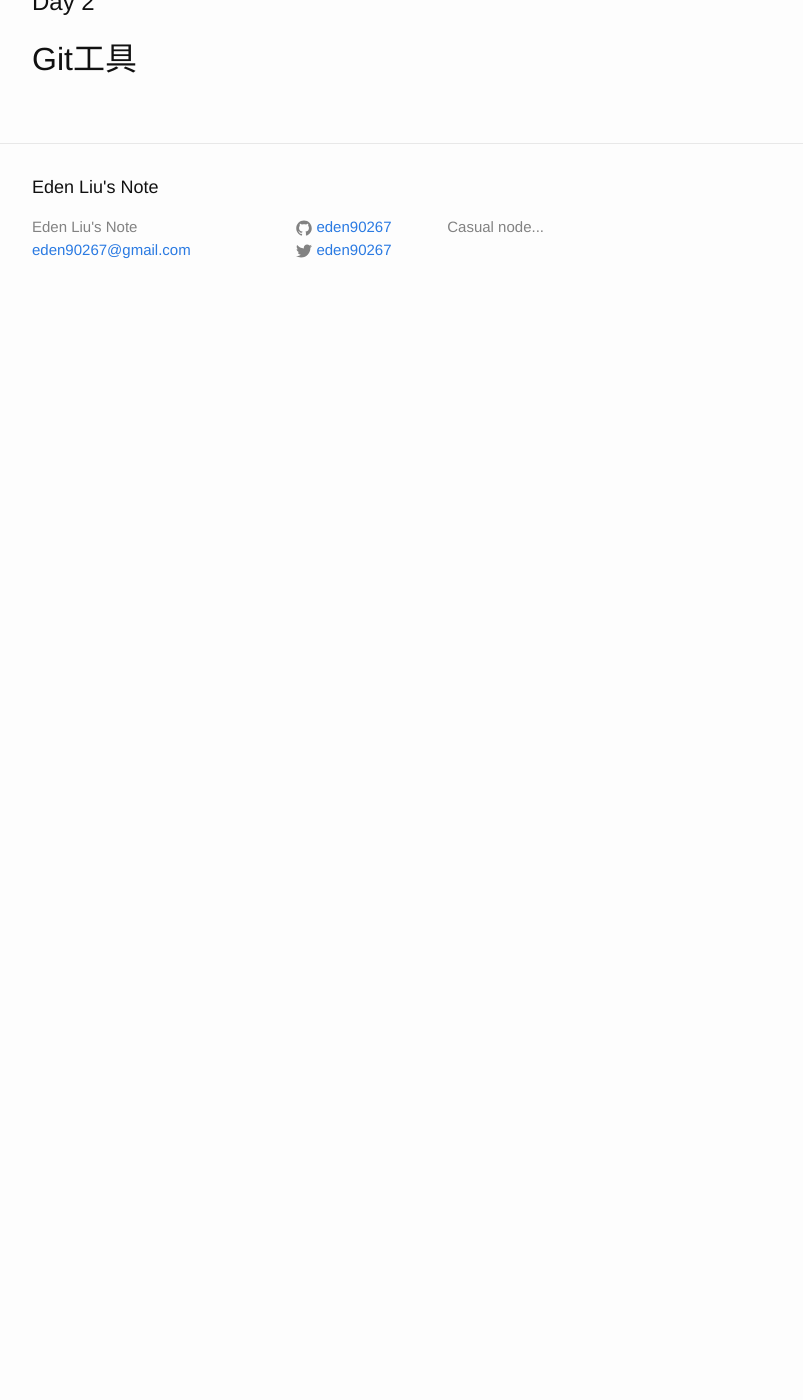
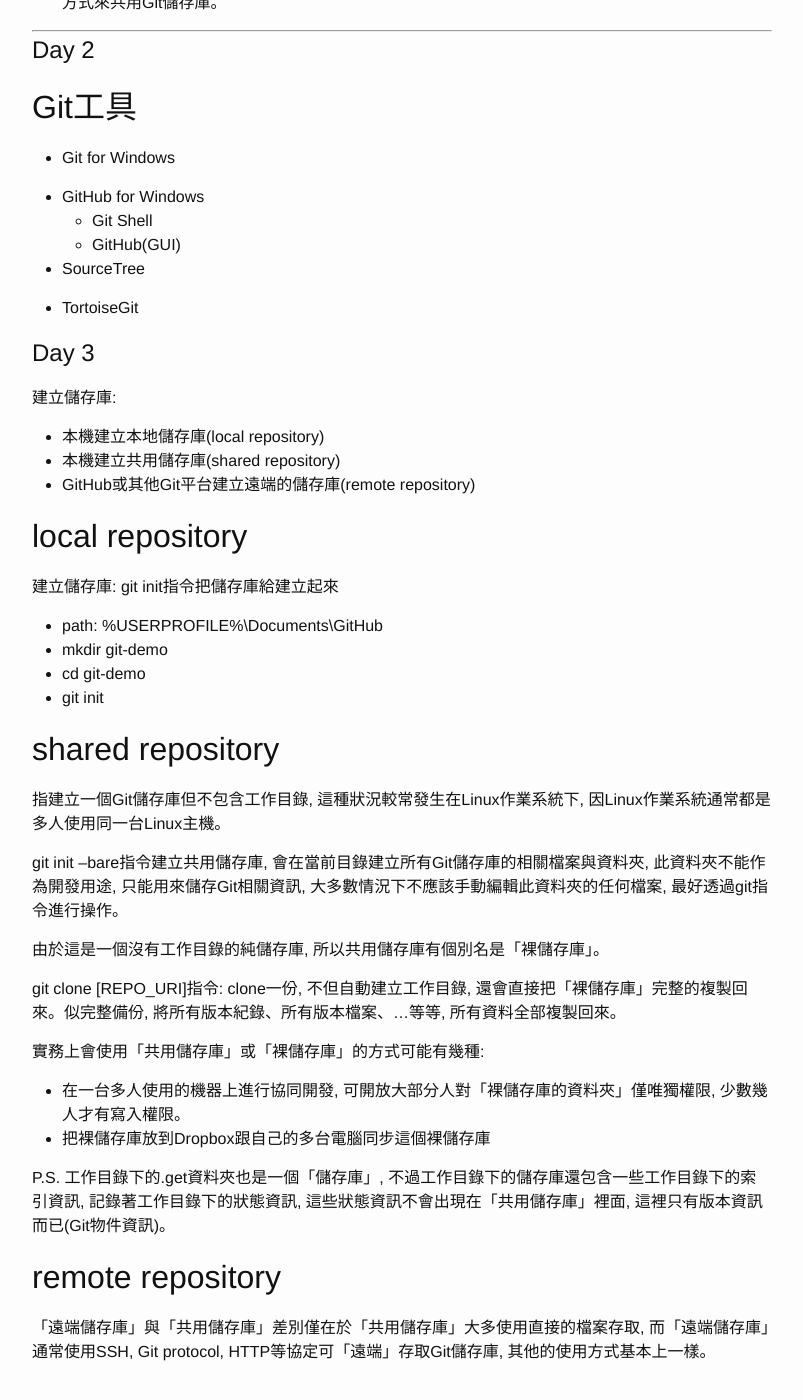
Before and after one commit to eden90267/eden90267.github.io, a Jekyll site: the page built from _posts/2016-03-01-github-study-nodes.md, in a window 1280 px wide and 1400 px high, scrolled down 1990 px. Shown: the whole window, without its empty margins (238-1041 px from the left). Built offline with Jekyll 4.4.1, drawn with Linux system fonts in a browser that asks for light colours; before the commit the page ends 2311 px from its top, so only the background shows below that; some of the changed text lies outside the part shown.

Commit message:
modify github-study-nodes page

```diff
--- a/_posts/2016-03-01-github-study-nodes.md
+++ b/_posts/2016-03-01-github-study-nodes.md
@@ -1,6 +1,6 @@
 ---
 layout: post
-title:  "GitHub Study Notes(Day 1)"
+title:  "GitHub Study Notes(Day 3)"
 date:   2016-02-26 14:06:00 +0800
 categories: [git, github]
 ---
@@ -11,7 +11,7 @@ categories: [git, github]
 
 ## 前言 ##
 
-Git是一套分散式控管版本系統(DVCS;Distributed Version Control System)。
+Git是一套分散式控管版本系統(DVCS;Distributed Version Control System)。帶來許多版本控管上的各種優勢與解決傳統集中式版本控管上的缺失, 例如: 支援本地操作、備份容易、功能強大且彈性的分支與合併等等。
 
 Github平台整合性高, 有完整的**Git版控支援**、**議題追蹤與管理**、**線上Wiki文件管理**、**友善的Code Review介面**。
 
@@ -66,3 +66,52 @@ Git有幾個重要設計:
 # Day 2 #
 
 ## Git工具 ##
+
+- Git for Windows
+
+- GitHub for Windows
+  - Git Shell
+  - GitHub(GUI)
+
+- SourceTree
+
+- TortoiseGit
+
+
+# Day 3 #
+
+建立儲存庫:
+- 本機建立本地儲存庫(local repository)
+- 本機建立共用儲存庫(shared repository)
+- GitHub或其他Git平台建立遠端的儲存庫(remote repository)
+
+## local repository ##
+
+建立儲存庫: git init指令把儲存庫給建立起來
+- path: %USERPROFILE%\Documents\GitHub
+- mkdir git-demo
+- cd git-demo
+- git init
+
+[master]: 為工作目錄的狀態, 可少打git status指令查詢。
+
+## shared repository ##
+
+指建立一個Git儲存庫但不包含工作目錄, 這種狀況較常發生在Linux作業系統下, 因Linux作業系統通常都是多人使用同一台Linux主機。
+
+git init --bare指令建立共用儲存庫, 會在當前目錄建立所有Git儲存庫的相關檔案與資料夾, 此資料夾不能作為開發用途, 只能用來儲存Git相關資訊, 大多數情況下不應該手動編輯此資料夾的任何檔案, 最好透過git指令進行操作。
+
+由於這是一個沒有工作目錄的純儲存庫, 所以共用儲存庫有個別名是「裸儲存庫」。
+
+git clone [REPO_URI]指令: clone一份, 不但自動建立工作目錄, 還會直接把「裸儲存庫」完整的複製回來。似完整備份, 將所有版本紀錄、所有版本檔案、...等等, 所有資料全部複製回來。
+
+實務上會使用「共用儲存庫」或「裸儲存庫」的方式可能有幾種:
+
+- 在一台多人使用的機器上進行協同開發, 可開放大部分人對「裸儲存庫的資料夾」僅唯獨權限, 少數幾人才有寫入權限。
+- 把裸儲存庫放到Dropbox跟自己的多台電腦同步這個裸儲存庫
+
+P.S. 工作目錄下的.get資料夾也是一個「儲存庫」, 不過工作目錄下的儲存庫還包含一些工作目錄下的索引資訊, 記錄著工作目錄下的狀態資訊, 這些狀態資訊不會出現在「共用儲存庫」裡面, 這裡只有版本資訊而已(Git物件資訊)。
+
+## remote repository ##
+
+「遠端儲存庫」與「共用儲存庫」差別僅在於「共用儲存庫」大多使用直接的檔案存取, 而「遠端儲存庫」通常使用SSH, Git protocol, HTTP等協定可「遠端」存取Git儲存庫, 其他的使用方式基本上一樣。
```
